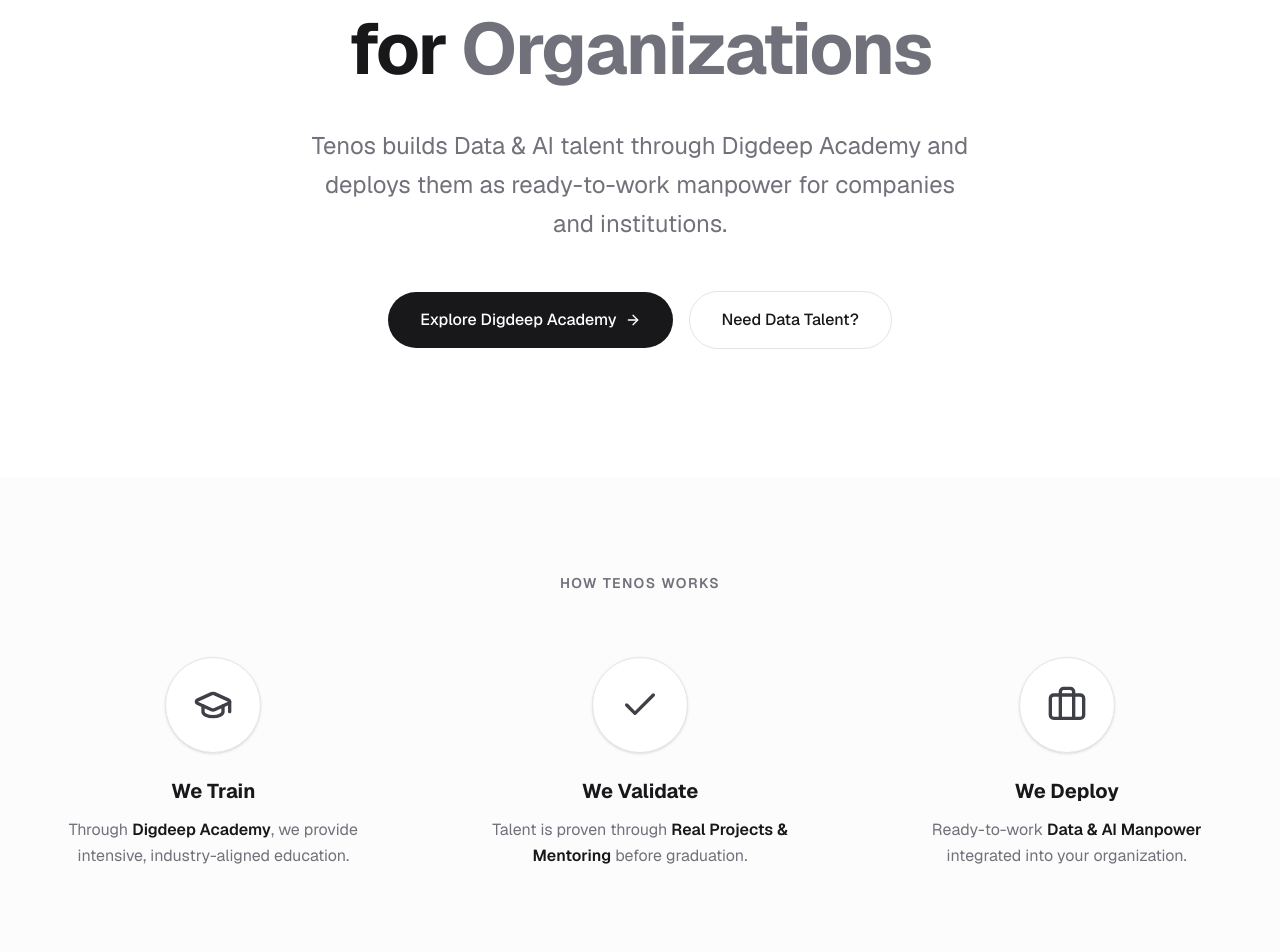
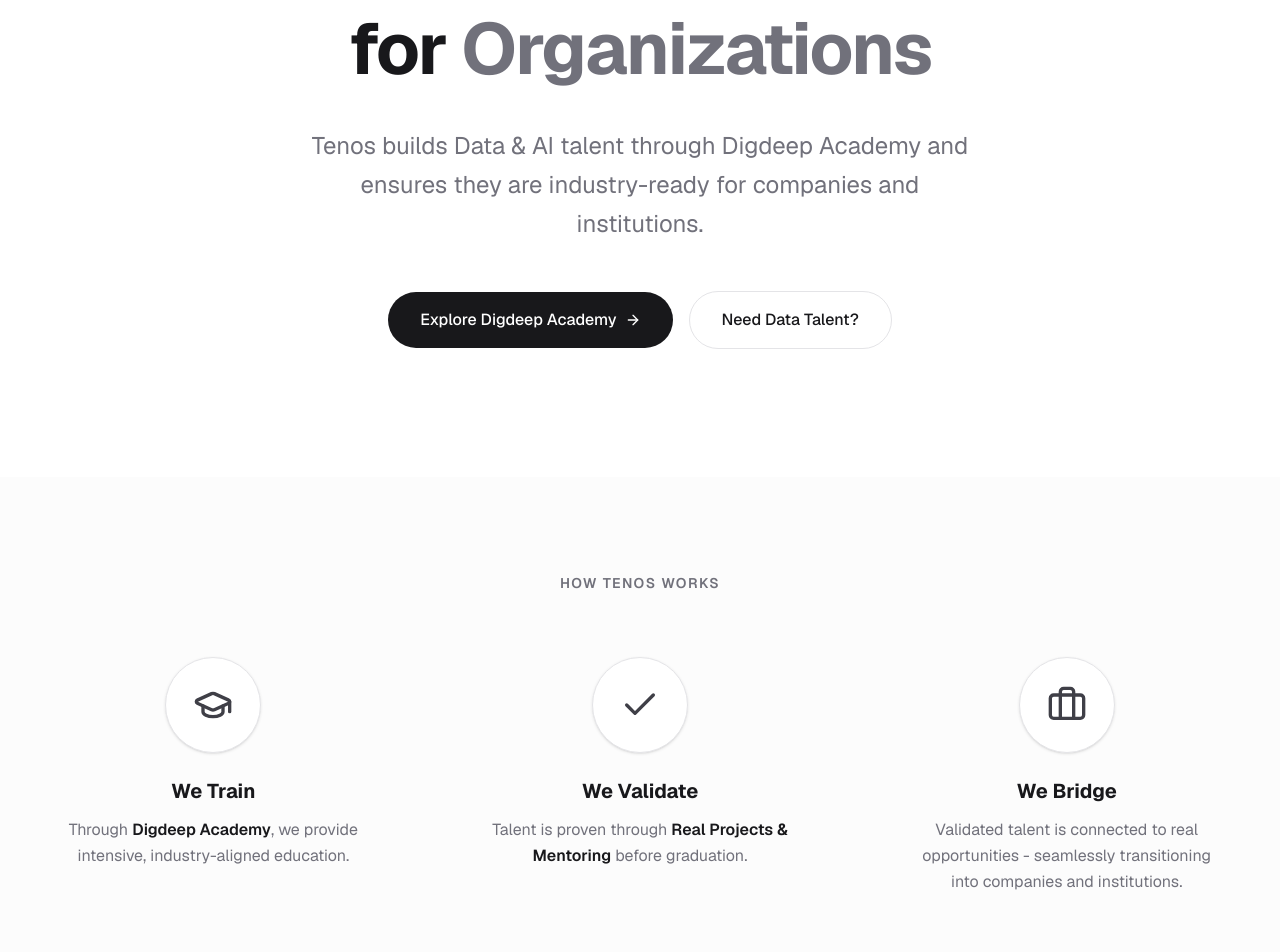
Before and after one commit to arnugroho/tenosid-web, a Next.js app: page / in a window 1280 px wide. Shown: the part 340-1292 px from the top of the page. Built offline with nearby package versions, Linux system fonts and the light colour scheme.

Commit message:
Update content in layout and homepage: Refined descriptions to emphasize industry readiness of talent and changed section title from "We Deploy" to "We Bridge" for clearer messaging. Enhanced the transition of talent into organizations.

```diff
--- a/app/layout.tsx
+++ b/app/layout.tsx
@@ -18,7 +18,7 @@
     template: "%s | Tenos Data Teknologi",
   },
   description:
-    "Tenos builds Data & AI talent through Digdeep Academy and deploys them as ready-to-work manpower for organizations and institutions.",
+    "Tenos builds Data & AI talent through Digdeep Academy and ensures they are industry-ready for companies and institutions.",
   keywords: [
     "Tenos",
     "Digdeep Academy",
--- a/app/page.tsx
+++ b/app/page.tsx
@@ -55,7 +55,7 @@
             Building Data & AI Talent for <span className="text-zinc-500">Organizations</span>
           </h1>
           <p className="text-xl md:text-2xl text-zinc-500 max-w-2xl mx-auto mb-12 leading-relaxed">
-            Tenos builds Data & AI talent through Digdeep Academy and deploys them as ready-to-work manpower for companies and institutions.
+            Tenos builds Data & AI talent through Digdeep Academy and ensures they are industry-ready for companies and institutions.
           </p>
           <div className="flex flex-col sm:flex-row items-center justify-center gap-4">
             <Link
@@ -110,9 +110,9 @@
               <div className="w-24 h-24 bg-white rounded-full border border-zinc-200 flex items-center justify-center mb-6 shadow-sm">
                 <Briefcase className="w-10 h-10 text-zinc-700" />
               </div>
-              <h3 className="text-xl font-bold mb-3">We Deploy</h3>
+              <h3 className="text-xl font-bold mb-3">We Bridge</h3>
               <p className="text-zinc-500 leading-relaxed max-w-xs">
-                Ready-to-work <span className="font-semibold text-zinc-900">Data & AI Manpower</span> integrated into your organization.
+                Validated talent is connected to real opportunities - seamlessly transitioning into companies and institutions.
               </p>
             </div>
           </div>
```
